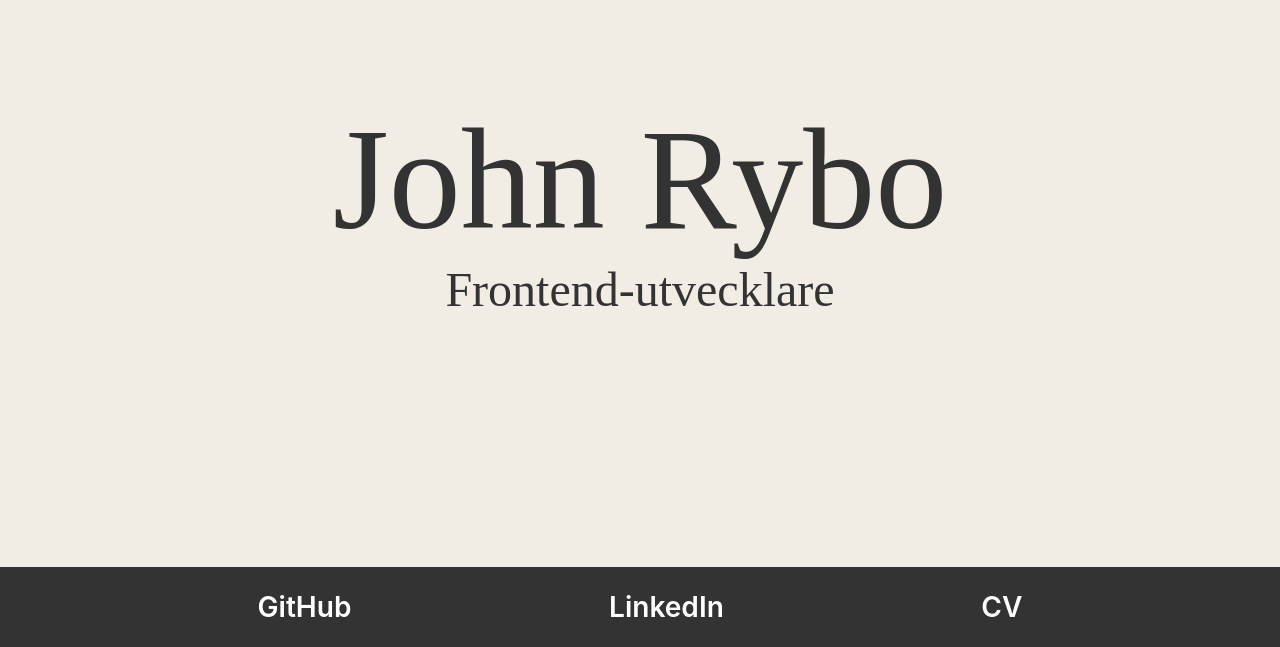
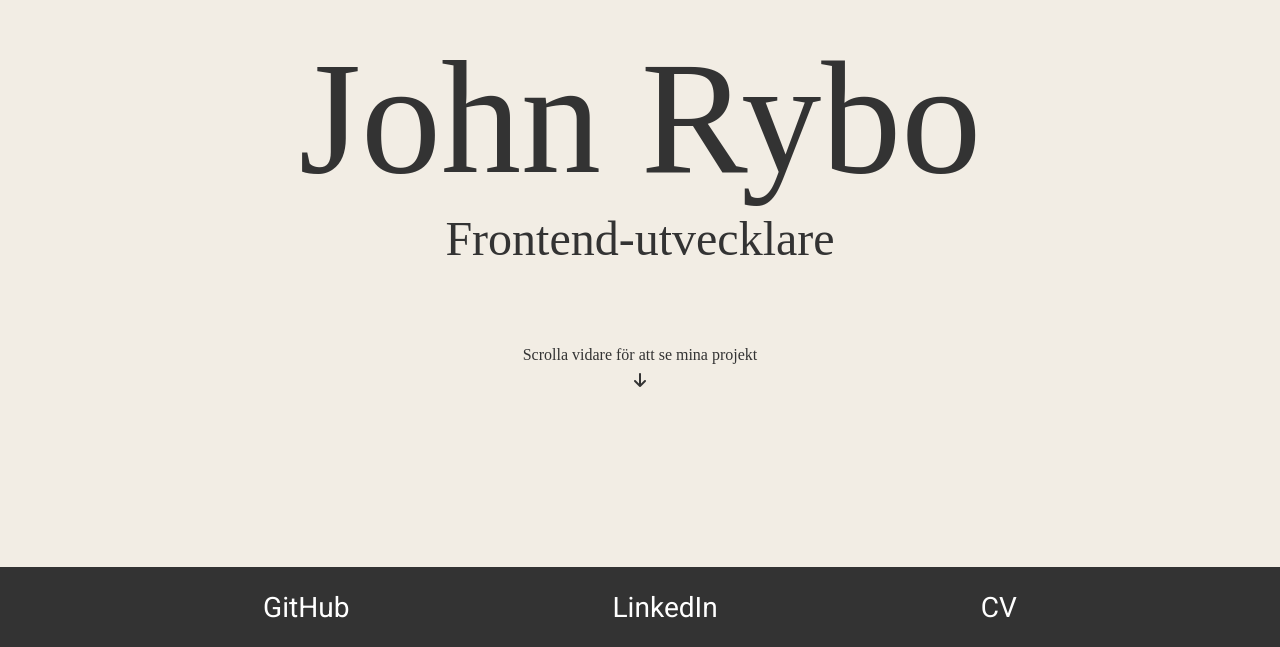
Before and after one commit to johnrybo/resume-react, a React (Create React App) app: page / in a window 1280 px wide. Shown: the part 153-800 px from the top of the page. Built offline with nearby package versions, Linux system fonts and the light colour scheme; a web font is replaced by a local one.

Commit message:
animationer

```diff
--- a/public/index.html
+++ b/public/index.html
@@ -16,6 +16,14 @@
       href="https://fonts.googleapis.com/css2?family=DM+Serif+Text&display=swap"
       rel="stylesheet"
     />
+    <link
+      href="https://fonts.googleapis.com/css2?family=Roboto&display=swap"
+      rel="stylesheet"
+    />
+    <script
+      src="https://kit.fontawesome.com/b074e1fa7d.js"
+      crossorigin="anonymous"
+    ></script>
     <title>John Rybo</title>
   </head>
   <body>
--- a/src/App.css
+++ b/src/App.css
@@ -1,3 +1,8 @@
+body {
+  margin: 0;
+  font-family: 'Roboto', sans-serif;
+}
+
 .App {
   display: flex;
   flex-direction: column;
@@ -17,15 +22,63 @@
 }
 
 .Header h1 {
-  font-size: 9rem;
+  font-size: 10rem;
   font-weight: 400;
   margin: 0;
+  animation: fadeIn1 2s;
 }
 
 .Header h2 {
   font-size: 3rem;
   font-weight: 400;
   margin: 0;
+  animation: fadeIn2 2s;
+}
+
+.Header p {
+  font-size: 1rem;
+  margin-top: 5rem;
+  margin-bottom: .5rem;
+}
+
+.fa-arrow-down {
+  position: relative;
+  font-size: 1rem;
+  animation: moveArrow 2s infinite;
+}
+
+@keyframes fadeIn1 {
+  0% {
+    opacity: 0;
+    transform: translateY(-50%);
+  }
+  100% {
+    opacity: 1;
+    transform: translateY(0%);
+  }
+}
+
+@keyframes fadeIn2 {
+  0% {
+    opacity: 0;
+    transform: translateX(-50%);
+  }
+  100% {
+    opacity: 1;
+    transform: translateX(0%);
+  }
+}
+
+@keyframes moveArrow {
+  0% {
+    top: 0rem;
+  }
+  50% {
+    top: 1.5rem;
+  }
+  100% {
+    top: 0rem;
+  }
 }
 
 .Intro {
@@ -41,7 +94,7 @@
 .Intro a {
   text-decoration: none;
   color: white;
-  font-weight: 600;
+  font-weight: 400;
 }
 
 .Intro a:hover {
@@ -72,9 +125,11 @@
   border-top-right-radius: 10px;
 }
 
+/*************** Media queries ***************/
+
 @media (max-width: 800px) {
   .Header h1 {
-    font-size: 4rem;
+    font-size: 6rem;
   }
 
   .Header h2 {
@@ -90,7 +145,7 @@
 @media (max-width: 500px) {
 
   .Header h1 {
-    font-size: 3rem;
+    font-size: 4rem;
   }
 
   .Header h2 {
--- a/src/Header.js
+++ b/src/Header.js
@@ -5,6 +5,8 @@ function Header() {
         <div className="Header">
             <h1>John Rybo</h1>
             <h2>Frontend-utvecklare</h2>
+            <p>Scrolla vidare för att se mina projekt</p>
+            <i class="fas fa-arrow-down"></i>
         </div>
       );
 }
--- a/src/index.css
+++ /dev/null
@@ -1,13 +0,0 @@
-body {
-  margin: 0;
-  font-family: -apple-system, BlinkMacSystemFont, 'Segoe UI', 'Roboto', 'Oxygen',
-    'Ubuntu', 'Cantarell', 'Fira Sans', 'Droid Sans', 'Helvetica Neue',
-    sans-serif;
-  -webkit-font-smoothing: antialiased;
-  -moz-osx-font-smoothing: grayscale;
-}
-
-code {
-  font-family: source-code-pro, Menlo, Monaco, Consolas, 'Courier New',
-    monospace;
-}
--- a/src/index.js
+++ b/src/index.js
@@ -1,6 +1,6 @@
 import React from 'react';
 import ReactDOM from 'react-dom';
-import './index.css';
+import './App.css';
 import App from './App';
 import reportWebVitals from './reportWebVitals';
 
```
